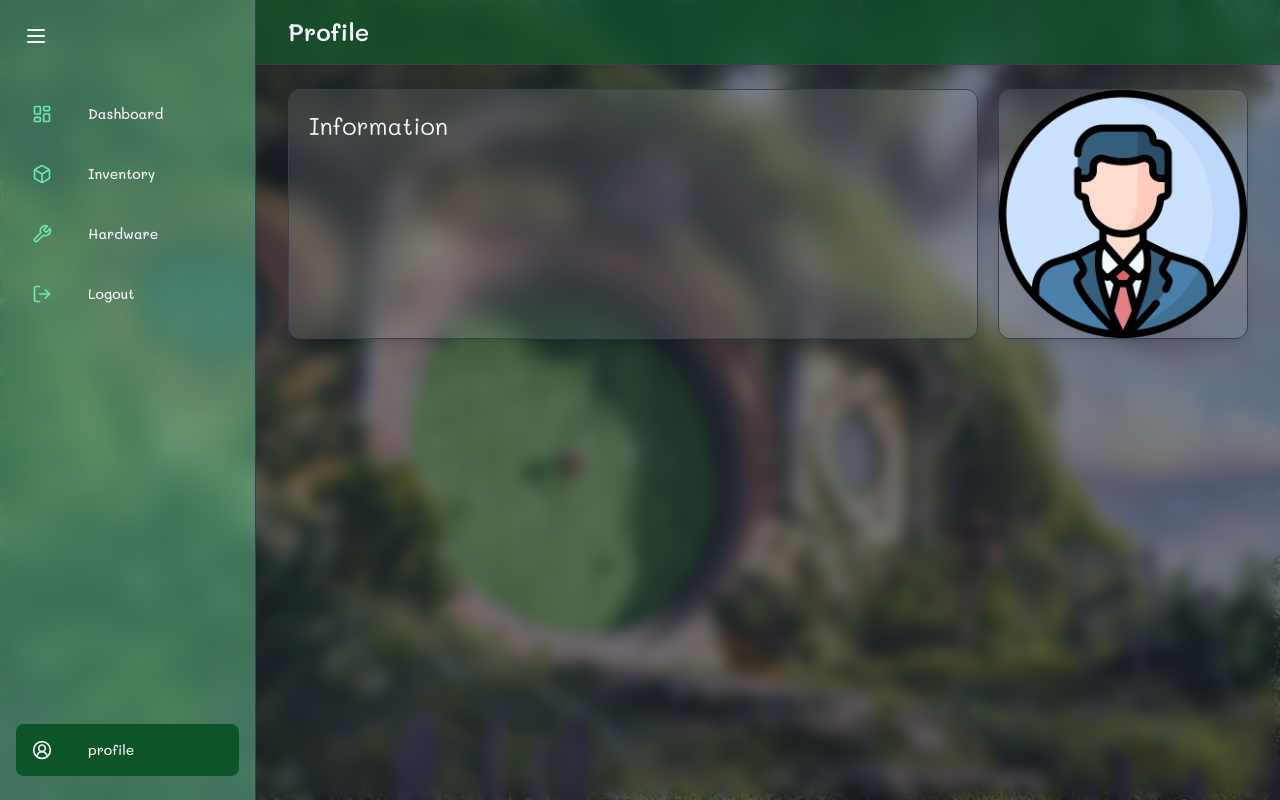
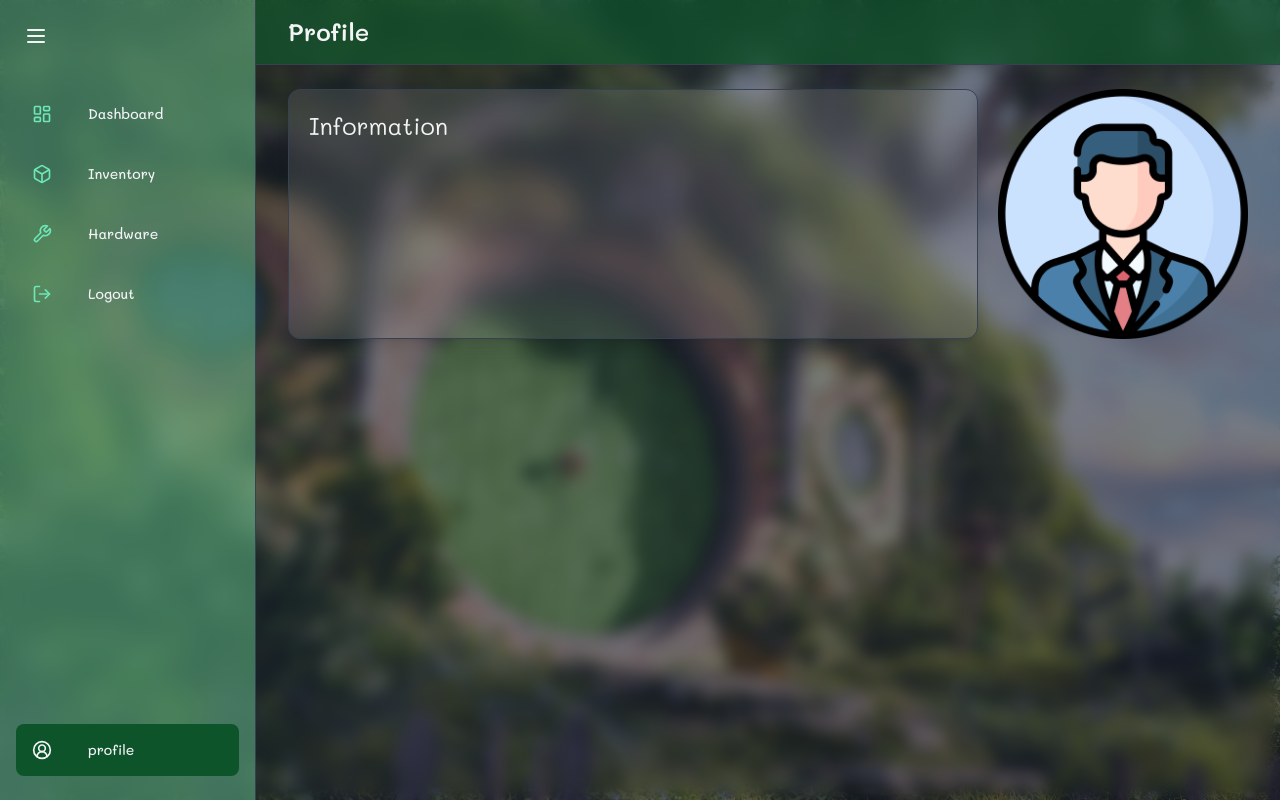
Before and after one commit to toptammasorn/my-plant, a React (Vite) app in the folder my-plant-webapp/: page /profile in a window 1280 px wide. Built offline with nearby package versions, Linux system fonts and the light colour scheme; no server answers; the database is empty; sample sign-in values are in the browser's storage; a web font is replaced by a local one.

Commit message:
refactor(ProfilePage): change color and transparent the profile gif

```diff
--- a/my-plant-webapp/src/components/common/Card.jsx
+++ b/my-plant-webapp/src/components/common/Card.jsx
@@ -43,10 +43,10 @@ export const CardProfile = ({ cardName, information }) => {
   );
 };
 
-export const CardPhoto = ({ className = "" }) => {
+export const CardPhoto = () => {
   return (
     <motion.div
-      className={`bg-gray-800 bg-opacity-50 backdrop-blur-md overflow-hidden shadow-lg rounded-xl border border-gray-700 ${className}`}
+      className="w-[250px] bg-transparent"
       whileHover={{ y: -5, boxShadow: "0 25px 50px -12px rgba(0, 0, 0, 0.5)" }}
     >
       <img
--- a/my-plant-webapp/src/pages/ProfilePage.jsx
+++ b/my-plant-webapp/src/pages/ProfilePage.jsx
@@ -97,7 +97,7 @@ const ProfilePage = () => {
             )}
           </motion.div>
 
-          <CardPhoto className="w-[250px] bg-white/10" />
+          <CardPhoto />
         </motion.div>
       </main>
     </div>
```
